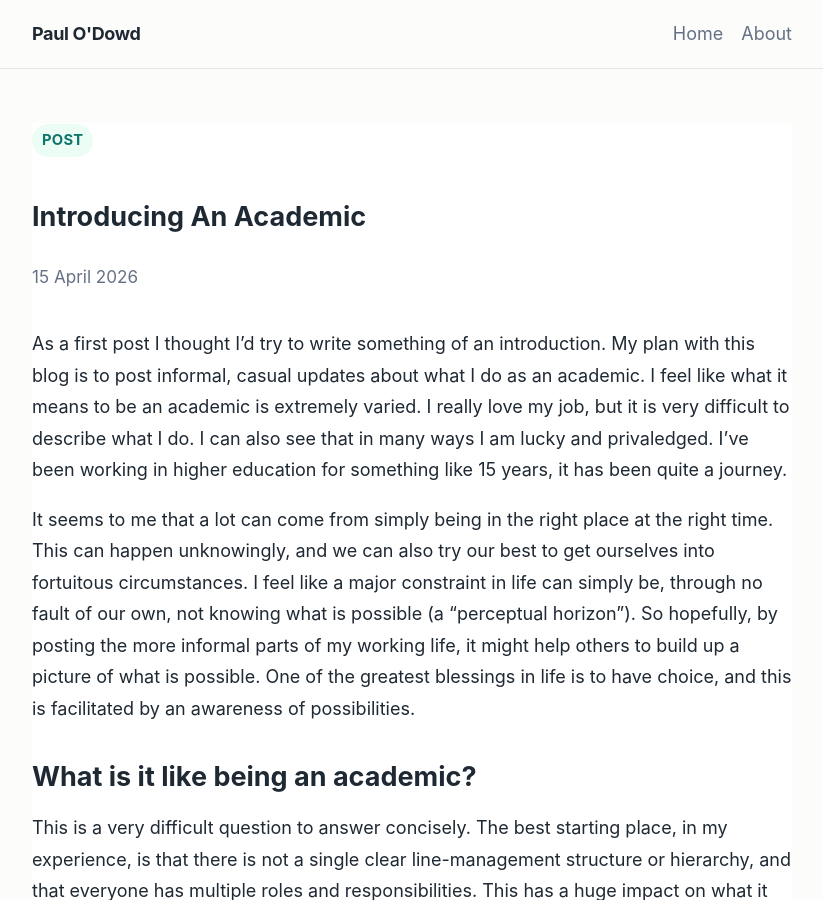
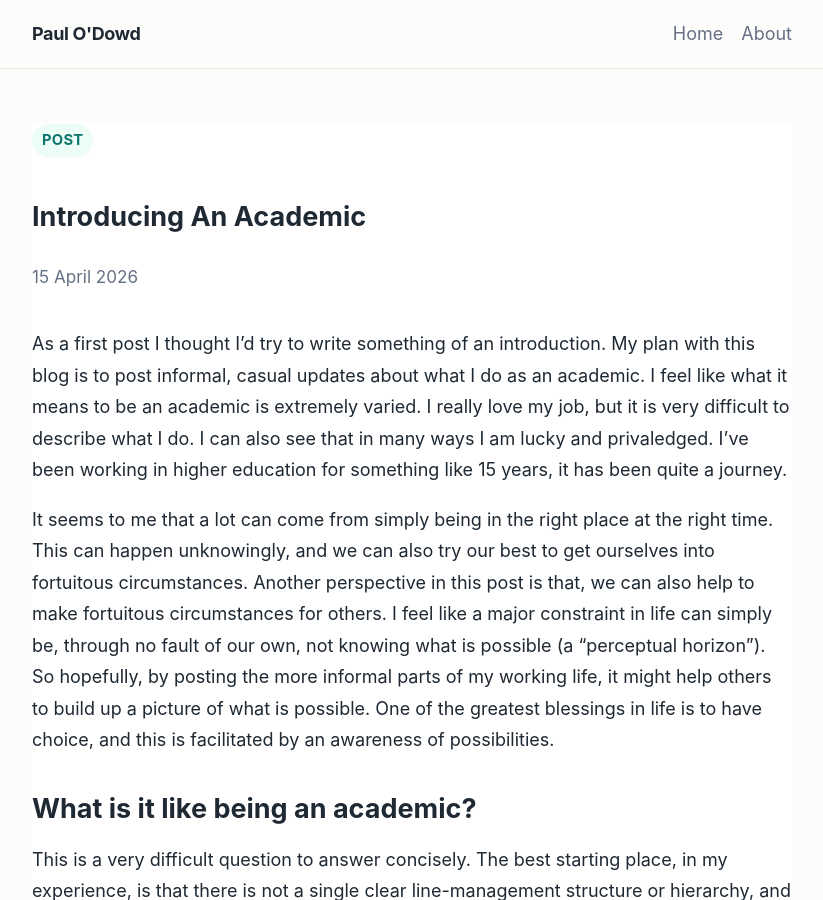
Before and after one commit to paulodowd/paulodowd.github.io, a Jekyll site: the page built from _posts/2026-04-15-Introducing_An_Academic.md, in a window 1280 px wide and 900 px high. Shown: the whole window, without its empty margins (228-1051 px from the left). Built offline with Jekyll 4.4.1, drawn with Linux system fonts in a browser that asks for light colours.

Commit message:
updating post

```diff
--- a/_posts/2026-04-15-Introducing_An_Academic.md
+++ b/_posts/2026-04-15-Introducing_An_Academic.md
@@ -5,7 +5,7 @@ date: 2026-04-15
 
 As a first post I thought I'd try to write something of an introduction.  My plan with this blog is to post informal, casual updates about what I do as an academic. I feel like what it means to be an academic is extremely varied.  I really love my job, but it is very difficult to describe what I do.  I can also see that in many ways I am lucky and privaledged.  I've been working in higher education for something like 15 years, it has been quite a journey.
 
-It seems to me that a lot can come from simply being in the right place at the right time. This can happen unknowingly, and we can also try our best to get ourselves into fortuitous circumstances. I feel like a major constraint in life can simply be, through no fault of our own, not knowing what is possible (a "perceptual horizon").  So hopefully, by posting the more informal parts of my working life, it might help others to build up a picture of what is possible. One of the greatest blessings in life is to have choice, and this is facilitated by an awareness of possibilities.
+It seems to me that a lot can come from simply being in the right place at the right time. This can happen unknowingly, and we can also try our best to get ourselves into fortuitous circumstances. Another perspective in this post is that, we can also help to make fortuitous circumstances for others.  I feel like a major constraint in life can simply be, through no fault of our own, not knowing what is possible (a "perceptual horizon").  So hopefully, by posting the more informal parts of my working life, it might help others to build up a picture of what is possible. One of the greatest blessings in life is to have choice, and this is facilitated by an awareness of possibilities.
 
 ## What is it like being an academic?
 
```
